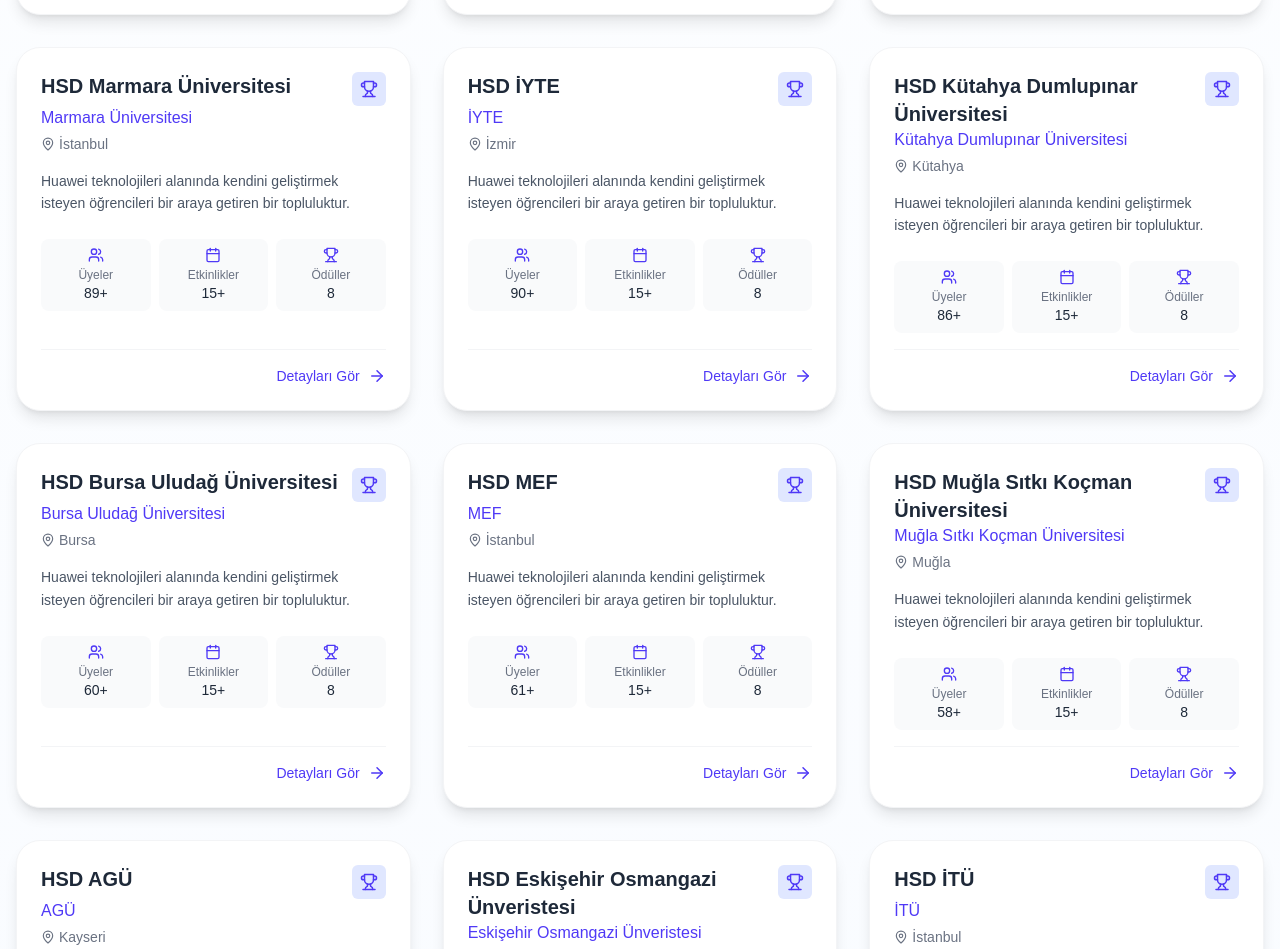
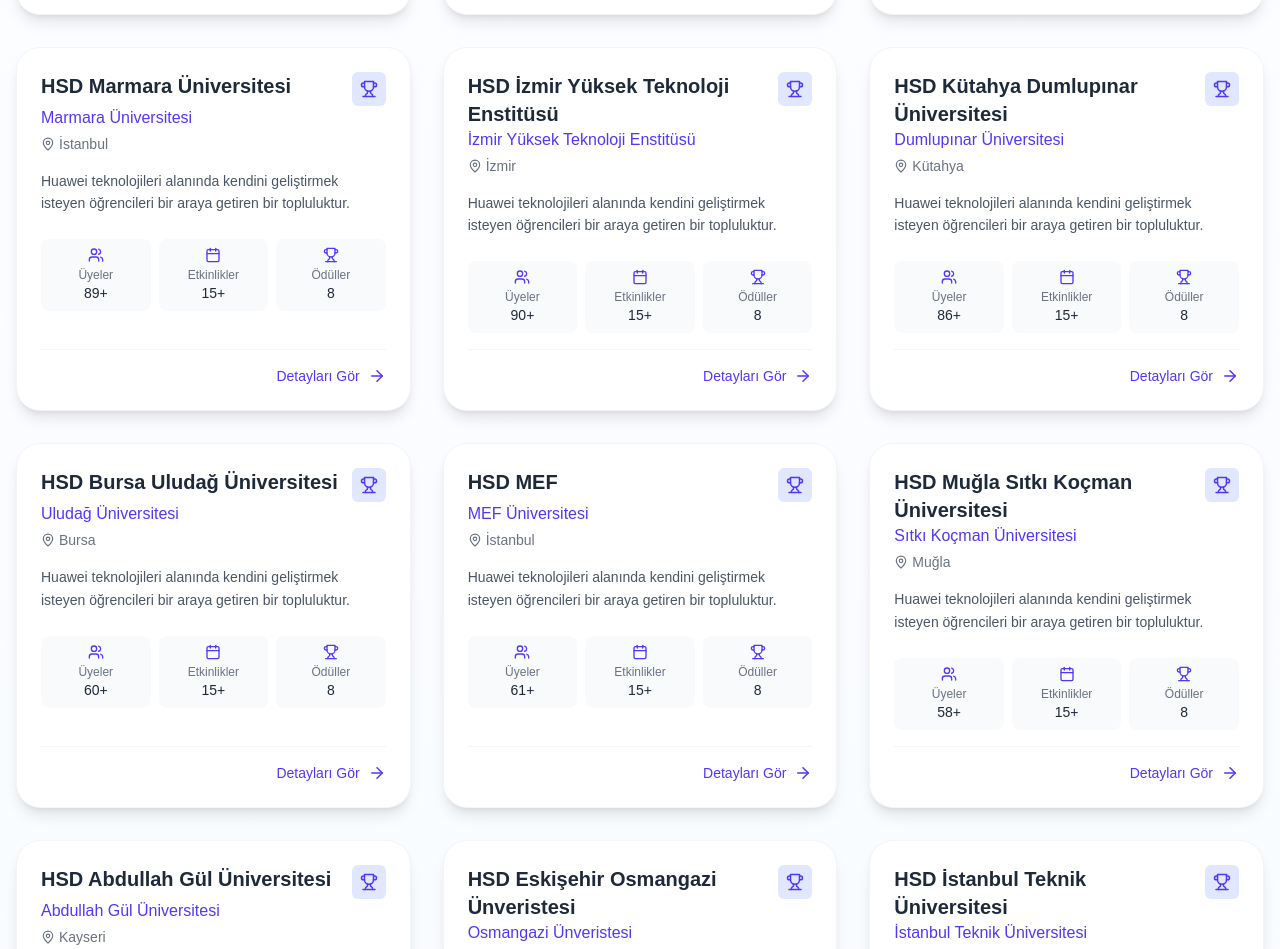
Before and after one commit to dev-yuci/HSDCommunities, a Next.js app: page /clubs in a window 1280 px wide. Shown: the part 2100-3049 px from the top of the page. Built offline with nearby package versions, Linux system fonts and the light colour scheme.

Commit message:
kulüp verileri düzenlendi!

```diff
--- a/src/data/clubsData.ts
+++ b/src/data/clubsData.ts
@@ -173,8 +173,8 @@
   },
   {
     id: 8,
-    name: "HSD YTÜ",
-    university: "YTÜ",
+    name: "HSD Yıldız Teknik Üniversitesi",
+    university: "Yıldız Teknik Üniversitesi",
     city: "İstanbul",
     area: "Marmara",
     location: {
@@ -236,8 +236,8 @@
   },
   {
     id: 11,
-    name: "HSD İYTE",
-    university: "İYTE",
+    name: "HSD İzmir Yüksek Teknoloji Enstitüsü",
+    university: "İzmir Yüksek Teknoloji Enstitüsü",
     city: "İzmir",
     area: "Ege",
     location: {
@@ -258,7 +258,7 @@
   {
     id: 12,
     name: "HSD Kütahya Dumlupınar Üniversitesi",
-    university: "Kütahya Dumlupınar Üniversitesi",
+    university: "Dumlupınar Üniversitesi",
     city: "Kütahya",
     area: "Ege",
     location: {
@@ -279,7 +279,7 @@
   {
     id: 13,
     name: "HSD Bursa Uludağ Üniversitesi",
-    university: "Bursa Uludağ Üniversitesi",
+    university:  "Uludağ Üniversitesi",
     city: "Bursa",
     area: "Marmara",
     location: {
@@ -300,7 +300,7 @@
   {
     id: 14,
     name: "HSD MEF",
-    university: "MEF",
+    university: "MEF Üniversitesi",
     city: "İstanbul",
     area: "Marmara",
     location: {
@@ -321,7 +321,7 @@
   {
     id: 15,
     name: "HSD Muğla Sıtkı Koçman Üniversitesi",
-    university: "Muğla Sıtkı Koçman Üniversitesi",
+    university: "Sıtkı Koçman Üniversitesi",
     city: "Muğla",
     area: "Ege",
     location: {
@@ -341,8 +341,8 @@
   },
   {
     id: 16,
-    name: "HSD AGÜ",
-    university: "AGÜ",
+    name: "HSD Abdullah Gül Üniversitesi ",
+    university: "Abdullah Gül Üniversitesi ",
     city: "Kayseri",
     area: "İç Anadolu",
     location: {
@@ -363,7 +363,7 @@
   {
     id: 17,
     name: "HSD Eskişehir Osmangazi Ünveristesi",
-    university: "Eskişehir Osmangazi Ünveristesi",
+    university: "Osmangazi Ünveristesi",
     city: "Eskişehir",
     area: "İç Anadolu",
     location: {
@@ -383,8 +383,8 @@
   },
   {
     id: 18,
-    name: "HSD İTÜ",
-    university: "İTÜ",
+    name: "HSD İstanbul Teknik Üniversitesi",
+    university: "İstanbul Teknik Üniversitesi",
     city: "İstanbul",
     area: "Marmara",
     location: {
@@ -552,7 +552,7 @@
   {
     id: 26,
     name: "HSD Nevşehir Hacı Bektaş Veli Üniversitesi",
-    university: "Nevşehir Hacı Bektaş Veli Üniversitesi",
+    university: "Hacı Bektaş Veli Üniversitesi",
     city: "Nevşehir",
     area: "İç Anadolu",
     location: {
@@ -741,7 +741,7 @@
   {
     id: 35,
     name: "HSD Manisa Celal Bayar Üniversitesi",
-    university: "Manisa Celal Bayar Üniversitesi",
+    university: "Celal Bayar Üniversitesi",
     city: "Manisa",
     area: "Ege",
     location: {
@@ -761,8 +761,8 @@
   },
   {
     id: 36,
-    name: "HSD Bogazici Universitesi",
-    university: "Bogazici Universitesi",
+    name: "HSD Boğaziçi Üniversitesi",
+    university: "Bogaziçi Üniversitesi",
     city: "İstanbul",
     area: "Marmara",
     location: {
@@ -867,7 +867,7 @@
   {
     id: 41,
     name: "HSD İstanbul Aydın Üniversitesi",
-    university: "İstanbul Aydın Üniversitesi",
+    university: "Aydın Üniversitesi",
     city: "İstanbul",
     area: "Marmara",
     location: {
@@ -909,7 +909,7 @@
   {
     id: 43,
     name: "HSD Tekirdağ Namık Kemal Üniversitesi",
-    university: "Tekirdağ Namık Kemal Üniversitesi",
+    university: "Namık Kemal Üniversitesi",
     city: "Tekirdağ",
     area: "Marmara",
     location: {
@@ -1014,7 +1014,7 @@
   {
     id: 48,
     name: "HSD Zonguldak Bülent Ecevit Üniversitesi",
-    university: "Zonguldak Bülent Ecevit Üniversitesi",
+    university: "Bülent Ecevit Üniversitesi",
     city: "Zonguldak",
     area: "Karadeniz",
     location: {
@@ -1140,7 +1140,7 @@
   {
     id: 54,
     name: "HSD İzmir Ekonomi Üniversitesi",
-    university: "İzmir Ekonomi Üniversitesi",
+    university: "Ekonomi Üniversitesi",
     city: "İzmir",
     area: "Ege",
     location: {
@@ -1161,7 +1161,7 @@
   {
     id: 55,
     name: "HSD Kahramanmaraş Sütçü İmam Üniversitesi",
-    university: "Kahramanmaraş Sütçü İmam Üniversitesi",
+    university: "Sütçü İmam Üniversitesi",
     city: "Kahramanmaraş",
     area: "Akdeniz",
     location: {
```
